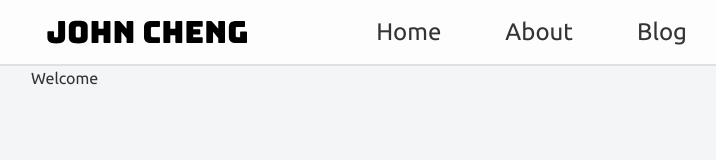
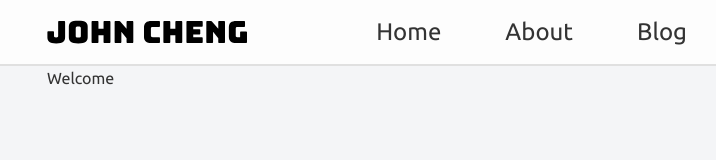
Before and after one commit to john-nhoj/johncheng, a Next.js app: page / in a window 1280 px wide. Shown: the top 160 px of the page, without its empty margins (273-989 px from the left). Built offline with nearby package versions, Linux system fonts and the light colour scheme.

Commit message:
Wrap element in layout padding

```diff
--- a/src/pages/index.tsx
+++ b/src/pages/index.tsx
@@ -1,3 +1,7 @@
-const Home = () => <div>Welcome</div>;
+import classNames from 'classnames';
+
+const Home = () => (
+  <div className={classNames('layout__padding--horizontal')}>Welcome</div>
+);
 
 export default Home;
```
